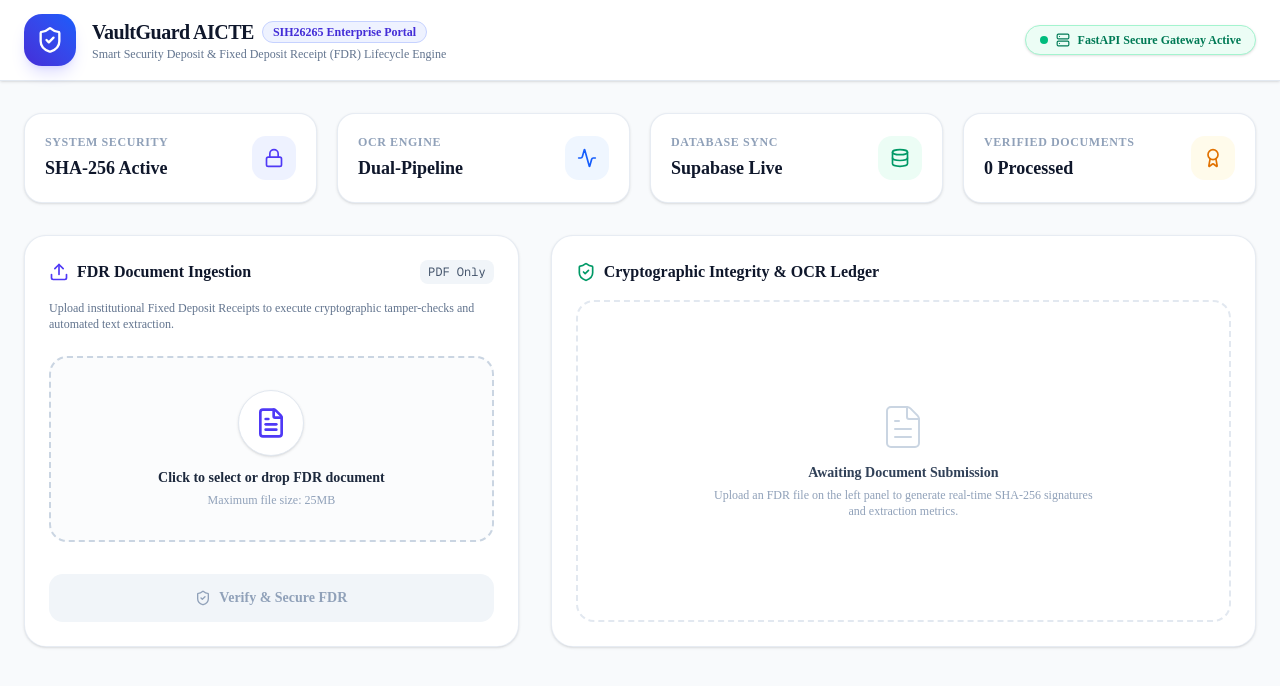
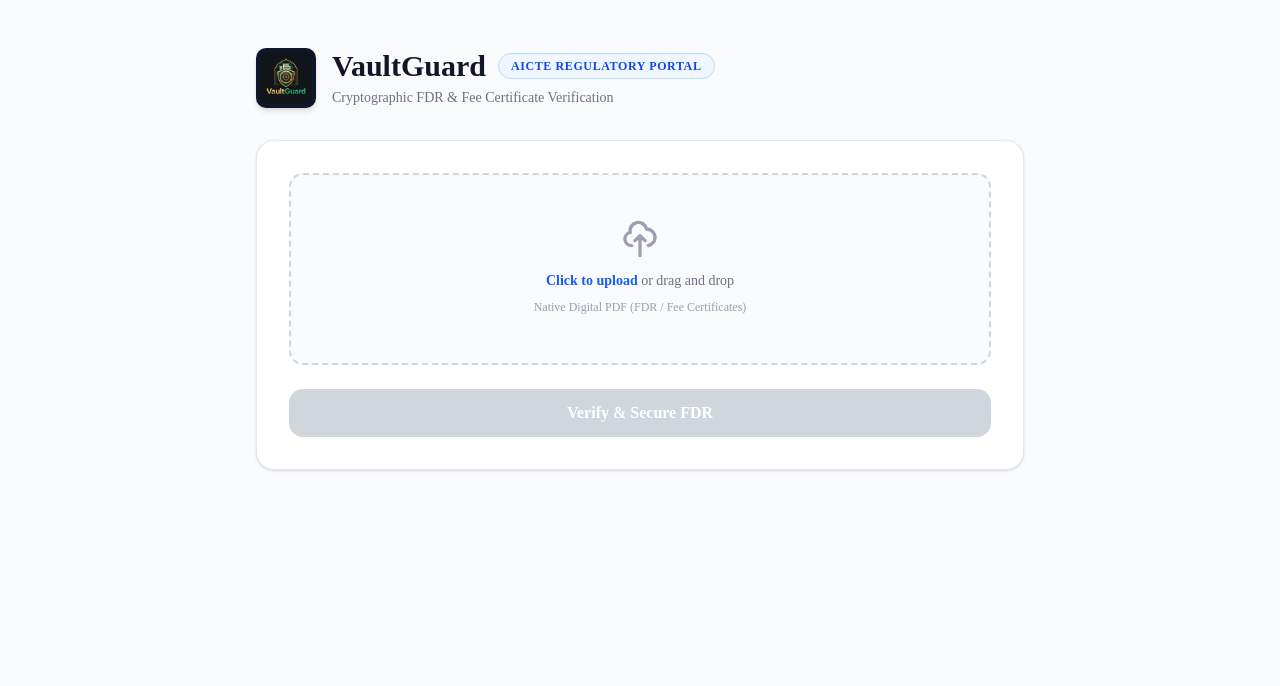
Before and after one commit to AryanRao10/vaultguard-sih26265, a Next.js app: page / in a window 1280 px wide. Shown: the top 686 px of the page. Built offline with nearby package versions, Linux system fonts and the light colour scheme.

Commit message:
Final SIH UI build with TS support, logo, and Scrutiny Form

```diff
--- a/app/page.tsx
+++ b/app/page.tsx
@@ -1,21 +1,20 @@
 "use client";
 
-import { useState } from "react";
-import { Upload, ShieldCheck, FileText, AlertTriangle, CheckCircle2, Server, Lock, Award, Activity, Database, RefreshCw } from "lucide-react";
+import { useState, ChangeEvent } from "react";
+import Image from "next/image";
 
-export default function VaultGuardPortal() {
+export default function Home() {
   const [file, setFile] = useState<File | null>(null);
-  const [loading, setLoading] = useState(false);
+  const [loading, setLoading] = useState<boolean>(false);
   const [result, setResult] = useState<any>(null);
   const [error, setError] = useState<string | null>(null);
-  const [history, setHistory] = useState<any[]>([]);
 
-  const handleFileChange = (e: React.ChangeEvent<HTMLInputElement>) => {
-    if (e.target.files && e.target.files[0]) {
+  const handleFileChange = (e: ChangeEvent<HTMLInputElement>) => {
+    if (e.target.files && e.target.files.length > 0) {
       setFile(e.target.files[0]);
+    }
     setResult(null);
     setError(null);
-    }
   };
 
   const handleUpload = async () => {
@@ -28,222 +27,197 @@
     formData.append("file", file);
 
     try {
-      const response = await fetch("http://localhost:8000/api/v1/upload-fdr", {
+      // Use your exact live Render backend URL
+      const API_URL = process.env.NEXT_PUBLIC_API_BASE_URL || "https://vaultguard-backend-ml0w.onrender.com";
+
+      const response = await fetch(`${API_URL}/api/v1/upload-fdr`, {
         method: "POST",
         body: formData,
       });
 
-      if (!response.ok) {
-        throw new Error("Failed to communicate with FastAPI backend security pipeline.");
+      const data = await response.json();
+
+      if (response.ok && data.status === "success") {
+        setResult(data);
+      } else {
+        setError(data.error || "Failed to process document.");
       }
-
-      const data = await response.json();
-      setResult(data);
-      setHistory((prev) => [data, ...prev]);
-    } catch (err: any) {
-      setError(err.message || "Connection failure with backend server.");
+    } catch (err) {
+      setError("Network error. Make sure the backend is running.");
     } finally {
       setLoading(false);
     }
   };
 
   return (
-    <main className="min-h-screen bg-slate-50 text-slate-900 font-sans selection:bg-indigo-600 selection:text-white pb-16">
-      {/* Top Institutional Header */}
-      <header className="bg-white border-b border-slate-200 sticky top-0 z-30 shadow-sm">
-        <div className="max-w-7xl mx-auto px-6 h-20 flex items-center justify-between">
-          <div className="flex items-center space-x-4">
-            <div className="bg-gradient-to-tr from-indigo-700 to-blue-600 p-3 rounded-2xl shadow-lg shadow-indigo-500/20 text-white">
-              <ShieldCheck className="w-7 h-7" />
-            </div>
+    <div className="min-h-screen bg-gray-50 text-gray-900 py-12 px-4 sm:px-6 lg:px-8 font-sans">
+      <div className="max-w-3xl mx-auto">
+
+        {/* --- BRANDING HEADER --- */}
+        <div className="flex items-center gap-4 mb-8">
+          <Image
+            src="/logo.png"
+            alt="VaultGuard Emblem"
+            width={60}
+            height={60}
+            className="rounded-lg object-contain bg-slate-900 p-1 shadow-md"
+            priority
+          />
           <div>
-              <div className="flex items-center gap-2">
-                <h1 className="text-xl font-extrabold tracking-tight text-slate-900">VaultGuard AICTE</h1>
-                <span className="bg-indigo-50 text-indigo-700 text-xs font-semibold px-2.5 py-0.5 rounded-full border border-indigo-200">
-                  SIH26265 Enterprise Portal
+            <h1 className="text-2xl sm:text-3xl font-extrabold text-gray-900 flex items-center gap-3">
+              VaultGuard
+              <span className="text-[10px] sm:text-xs bg-blue-50 text-blue-700 px-3 py-1 rounded-full font-bold border border-blue-200 uppercase tracking-wider">
+                AICTE Regulatory Portal
               </span>
-              </div>
-              <p className="text-xs text-slate-500 font-medium">Smart Security Deposit & Fixed Deposit Receipt (FDR) Lifecycle Engine</p>
+            </h1>
+            <p className="text-sm text-gray-500 mt-1">Cryptographic FDR & Fee Certificate Verification</p>
           </div>
         </div>
 
-          <div className="flex items-center space-x-4">
-            <div className="hidden md:flex items-center space-x-2 bg-emerald-50 border border-emerald-200 px-3.5 py-1.5 rounded-full text-xs font-semibold text-emerald-700 shadow-sm">
-              <span className="w-2 h-2 rounded-full bg-emerald-500 animate-ping"></span>
-              <Server className="w-3.5 h-3.5" />
-              <span>FastAPI Secure Gateway Active</span>
+        {/* --- UPLOAD SECTION --- */}
+        <div className="bg-white p-6 sm:p-8 rounded-2xl border border-gray-200 shadow-sm">
+          <div className="flex flex-col items-center justify-center w-full">
+            <label className="flex flex-col items-center justify-center w-full h-48 border-2 border-dashed border-gray-300 rounded-xl cursor-pointer bg-gray-50 hover:bg-gray-100 transition-colors">
+              <div className="flex flex-col items-center justify-center pt-5 pb-6">
+                <svg className="w-10 h-10 mb-3 text-gray-400" fill="none" stroke="currentColor" viewBox="0 0 24 24" xmlns="http://www.w3.org/2000/svg">
+                  <path strokeLinecap="round" strokeLinejoin="round" strokeWidth="2" d="M7 16a4 4 0 01-.88-7.903A5 5 0 1115.9 6L16 6a5 5 0 011 9.9M15 13l-3-3m0 0l-3 3m3-3v12"></path>
+                </svg>
+                <p className="mb-2 text-sm text-gray-500 font-medium">
+                  <span className="font-semibold text-blue-600">Click to upload</span> or drag and drop
+                </p>
+                <p className="text-xs text-gray-400">Native Digital PDF (FDR / Fee Certificates)</p>
+              </div>
+              <input type="file" className="hidden" accept=".pdf" onChange={handleFileChange} />
+            </label>
+          </div>
+
+          {file && (
+            <div className="mt-4 p-3 bg-blue-50 text-blue-700 text-sm font-medium rounded-lg flex justify-between items-center border border-blue-100">
+              <span>Selected: {file.name}</span>
+            </div>
+          )}
+
+          <button
+            onClick={handleUpload}
+            disabled={!file || loading}
+            className={`mt-6 w-full py-3 px-4 text-white font-bold rounded-xl transition-all shadow-md ${
+              !file || loading ? "bg-gray-300 cursor-not-allowed shadow-none" : "bg-slate-900 hover:bg-slate-800 hover:shadow-lg"
+            }`}
+          >
+            {loading ? "Verifying & Securing..." : "Verify & Secure FDR"}
+          </button>
+
+          {error && (
+            <div className="mt-4 p-4 text-sm text-red-700 bg-red-50 rounded-lg border border-red-200">
+              {error}
+            </div>
+          )}
+        </div>
+
+        {/* --- PAYOFF SCREEN: STRUCTURED FORM --- */}
+        {result && result.structured_data && (
+          <div className="mt-8 bg-white p-6 sm:p-8 rounded-2xl border border-gray-200 shadow-sm animate-fade-in-up">
+
+            {/* Hash & Confidence Score Header */}
+            <div className="flex flex-col sm:flex-row sm:justify-between sm:items-start mb-6 border-b border-gray-100 pb-5 gap-4">
+              <div>
+                <h3 className="text-lg font-extrabold text-gray-900">Automated Data Scrutiny</h3>
+                <div className="mt-2 text-[10px] sm:text-xs font-mono text-gray-500 bg-gray-100 p-2 rounded border border-gray-200 break-all">
+                  <span className="font-bold text-gray-700 uppercase mr-2">SHA-256 Hash:</span>
+                  {result.hash}
                 </div>
               </div>
-        </div>
-      </header>
-
-      {/* Main Content Area */}
-      <div className="max-w-7xl mx-auto px-6 mt-8 space-y-8">
-
-        {/* Metric Grid Cards */}
-        <div className="grid grid-cols-1 md:grid-cols-4 gap-5">
-          <div className="bg-white p-5 rounded-2xl border border-slate-200/80 shadow-sm flex items-center justify-between">
-            <div>
-              <p className="text-xs font-semibold text-slate-400 uppercase tracking-wider">System Security</p>
-              <h3 className="text-lg font-bold text-slate-900 mt-1">SHA-256 Active</h3>
-            </div>
-            <div className="bg-indigo-50 p-3 rounded-xl text-indigo-600">
-              <Lock className="w-5 h-5" />
+              <div className={`flex flex-col items-center justify-center px-4 py-2 rounded-lg border-2 ${
+                result.confidence_score === 100
+                  ? 'bg-green-50 text-green-700 border-green-200'
+                  : 'bg-red-50 text-red-700 border-red-200'
+              }`}>
+                <span className="text-[10px] font-bold uppercase tracking-wider">Confidence</span>
+                <span className="text-xl font-black">{result.confidence_score}%</span>
               </div>
             </div>
 
-          <div className="bg-white p-5 rounded-2xl border border-slate-200/80 shadow-sm flex items-center justify-between">
+            {/* Structured Form Grid */}
+            <div className="grid grid-cols-1 md:grid-cols-2 gap-5">
+              {/* Bank Name */}
               <div>
-              <p className="text-xs font-semibold text-slate-400 uppercase tracking-wider">OCR Engine</p>
-              <h3 className="text-lg font-bold text-slate-900 mt-1">Dual-Pipeline</h3>
-            </div>
-            <div className="bg-blue-50 p-3 rounded-xl text-blue-600">
-              <Activity className="w-5 h-5" />
-            </div>
+                <label className="block text-[11px] font-bold text-gray-500 uppercase tracking-wider">Issuing Bank</label>
+                <input
+                  type="text"
+                  readOnly
+                  value={result.structured_data['Bank Name'] || 'NOT DETECTED'}
+                  className={`mt-1.5 w-full p-2.5 border rounded-lg text-sm font-medium outline-none ${
+                    !result.structured_data['Bank Name']
+                      ? 'border-red-300 text-red-600 bg-red-50'
+                      : 'border-gray-200 text-gray-900 bg-gray-50'
+                  }`}
+                />
               </div>
 
-          <div className="bg-white p-5 rounded-2xl border border-slate-200/80 shadow-sm flex items-center justify-between">
+              {/* FDR Number */}
               <div>
-              <p className="text-xs font-semibold text-slate-400 uppercase tracking-wider">Database Sync</p>
-              <h3 className="text-lg font-bold text-slate-900 mt-1">Supabase Live</h3>
-            </div>
-            <div className="bg-emerald-50 p-3 rounded-xl text-emerald-600">
-              <Database className="w-5 h-5" />
-            </div>
+                <label className="block text-[11px] font-bold text-gray-500 uppercase tracking-wider">FDR Account Number</label>
+                <input
+                  type="text"
+                  readOnly
+                  value={result.structured_data['FDR Number'] || 'NOT DETECTED'}
+                  className={`mt-1.5 w-full p-2.5 border rounded-lg text-sm font-medium outline-none ${
+                    !result.structured_data['FDR Number']
+                      ? 'border-red-300 text-red-600 bg-red-50'
+                      : 'border-gray-200 text-gray-900 bg-gray-50'
+                  }`}
+                />
               </div>
 
-          <div className="bg-white p-5 rounded-2xl border border-slate-200/80 shadow-sm flex items-center justify-between">
+              {/* Amount */}
               <div>
-              <p className="text-xs font-semibold text-slate-400 uppercase tracking-wider">Verified Documents</p>
-              <h3 className="text-lg font-bold text-slate-900 mt-1">{history.length} Processed</h3>
+                <label className="block text-[11px] font-bold text-gray-500 uppercase tracking-wider">Principal Amount</label>
+                <input
+                  type="text"
+                  readOnly
+                  value={result.structured_data['Amount'] ? `₹ ${result.structured_data['Amount']}` : 'NOT DETECTED'}
+                  className={`mt-1.5 w-full p-2.5 border rounded-lg text-sm font-bold outline-none ${
+                    !result.structured_data['Amount']
+                      ? 'border-red-300 text-red-600 bg-red-50'
+                      : 'border-green-300 text-green-800 bg-green-50'
+                  }`}
+                />
               </div>
-            <div className="bg-amber-50 p-3 rounded-xl text-amber-600">
-              <Award className="w-5 h-5" />
+
+              {/* Dates Container */}
+              <div className="grid grid-cols-2 gap-3">
+                <div>
+                  <label className="block text-[11px] font-bold text-gray-500 uppercase tracking-wider">Issue Date</label>
+                  <input
+                    type="text"
+                    readOnly
+                    value={result.structured_data['Issue Date'] || 'NOT DETECTED'}
+                    className={`mt-1.5 w-full p-2.5 border rounded-lg text-sm font-medium outline-none ${
+                      !result.structured_data['Issue Date']
+                        ? 'border-red-300 text-red-600 bg-red-50'
+                        : 'border-gray-200 text-gray-900 bg-gray-50'
+                    }`}
+                  />
+                </div>
+                <div>
+                  <label className="block text-[11px] font-bold text-gray-500 uppercase tracking-wider">Maturity Date</label>
+                  <input
+                    type="text"
+                    readOnly
+                    value={result.structured_data['Maturity Date'] || 'NOT DETECTED'}
+                    className={`mt-1.5 w-full p-2.5 border rounded-lg text-sm font-medium outline-none ${
+                      !result.structured_data['Maturity Date']
+                        ? 'border-red-300 text-red-600 bg-red-50'
+                        : 'border-gray-200 text-gray-900 bg-gray-50'
+                    }`}
+                  />
                 </div>
               </div>
             </div>
 
-        {/* Core Workspace Grid */}
-        <div className="grid grid-cols-1 lg:grid-cols-12 gap-8">
-
-          {/* Left Panel: Document Uploader */}
-          <div className="lg:col-span-5 bg-white border border-slate-200/80 rounded-3xl p-6 shadow-sm flex flex-col justify-between">
-            <div>
-              <div className="flex items-center justify-between mb-4">
-                <h2 className="text-base font-bold text-slate-900 flex items-center gap-2">
-                  <Upload className="w-5 h-5 text-indigo-600" /> FDR Document Ingestion
-                </h2>
-                <span className="text-xs bg-slate-100 text-slate-600 px-2 py-1 rounded-md font-mono">PDF Only</span>
-              </div>
-              <p className="text-xs text-slate-500 mb-6">
-                Upload institutional Fixed Deposit Receipts to execute cryptographic tamper-checks and automated text extraction.
-              </p>
-
-              <label className="border-2 border-dashed border-slate-300 hover:border-indigo-600 rounded-2xl p-8 flex flex-col items-center justify-center cursor-pointer bg-slate-50/50 hover:bg-indigo-50/30 transition-all text-center group">
-                <div className="bg-white p-4 rounded-full shadow-sm border border-slate-200 group-hover:scale-105 transition-transform mb-3">
-                  <FileText className="w-8 h-8 text-indigo-600" />
-                </div>
-                <span className="text-sm font-semibold text-slate-800">
-                  {file ? file.name : "Click to select or drop FDR document"}
-                </span>
-                <span className="text-xs text-slate-400 mt-1">Maximum file size: 25MB</span>
-                <input type="file" accept=".pdf" onChange={handleFileChange} className="hidden" />
-              </label>
-            </div>
-
-            <button
-              onClick={handleUpload}
-              disabled={!file || loading}
-              className={`mt-8 w-full py-3.5 rounded-xl font-semibold text-sm transition-all shadow-lg flex items-center justify-center gap-2 ${
-                !file || loading
-                  ? "bg-slate-100 text-slate-400 cursor-not-allowed shadow-none"
-                  : "bg-indigo-600 hover:bg-indigo-700 text-white shadow-indigo-600/25 cursor-pointer"
-              }`}
-            >
-              {loading ? (
-                <>
-                  <RefreshCw className="w-4 h-4 animate-spin" />
-                  <span>Executing Security Pipeline...</span>
-                </>
-              ) : (
-                <>
-                  <ShieldCheck className="w-4 h-4" />
-                  <span>Verify & Secure FDR</span>
-                </>
-              )}
-            </button>
-          </div>
-
-          {/* Right Panel: Analysis & Cryptographic Proof */}
-          <div className="lg:col-span-7 bg-white border border-slate-200/80 rounded-3xl p-6 shadow-sm flex flex-col">
-            <h2 className="text-base font-bold text-slate-900 mb-4 flex items-center gap-2">
-              <ShieldCheck className="w-5 h-5 text-emerald-600" /> Cryptographic Integrity & OCR Ledger
-            </h2>
-
-            {error && (
-              <div className="bg-red-50 border border-red-200 text-red-700 p-4 rounded-2xl text-sm flex items-center gap-3">
-                <AlertTriangle className="w-5 h-5 flex-shrink-0 text-red-500" />
-                <span>{error}</span>
-              </div>
-            )}
-
-            {!result && !error && !loading && (
-              <div className="flex-1 border-2 border-dashed border-slate-200 rounded-2xl flex flex-col items-center justify-center text-center p-12 text-slate-400">
-                <FileText className="w-12 h-12 mb-3 stroke-1 text-slate-300" />
-                <p className="text-sm font-semibold text-slate-700">Awaiting Document Submission</p>
-                <p className="text-xs text-slate-400 mt-1 max-w-sm">Upload an FDR file on the left panel to generate real-time SHA-256 signatures and extraction metrics.</p>
-              </div>
-            )}
-
-            {loading && (
-              <div className="flex-1 flex flex-col items-center justify-center text-center p-12 text-slate-500">
-                <div className="w-10 h-10 border-4 border-indigo-600 border-t-transparent rounded-full animate-spin mb-4"></div>
-                <p className="text-sm font-semibold text-slate-800">Processing Dual-Pipeline OCR & Hash Generation...</p>
-                <p className="text-xs text-slate-400 mt-1">Verifying structural integrity against AICTE compliance standards.</p>
-              </div>
-            )}
-
-            {result && !loading && (
-              <div className="space-y-5">
-                <div className="bg-slate-50 border border-slate-200/80 p-5 rounded-2xl space-y-4">
-                  <div className="flex justify-between items-center text-xs border-b border-slate-200 pb-3">
-                    <span className="text-slate-500 font-medium">Verification Status</span>
-                    <span className="flex items-center gap-1.5 text-emerald-700 bg-emerald-50 border border-emerald-200 px-3 py-1 rounded-full font-semibold">
-                      <CheckCircle2 className="w-4 h-4 text-emerald-600" /> Verified & Tamper-Evident
-                    </span>
-                  </div>
-
-                  <div className="grid grid-cols-2 gap-4">
-                    <div className="bg-white p-3.5 rounded-xl border border-slate-200/60">
-                      <span className="text-xs text-slate-400 block mb-1 font-medium">Extraction Engine</span>
-                      <span className="font-semibold text-slate-800 text-xs">{result.extraction_method}</span>
-                    </div>
-                    <div className="bg-white p-3.5 rounded-xl border border-slate-200/60">
-                      <span className="text-xs text-slate-400 block mb-1 font-medium">Confidence Score</span>
-                      <span className="font-bold text-emerald-600 text-sm">{result.confidence_score}%</span>
-                    </div>
-                  </div>
-
-                  <div>
-                    <span className="text-xs text-slate-500 block mb-1.5 font-semibold">SHA-256 Cryptographic Fingerprint</span>
-                    <div className="bg-slate-900 text-emerald-400 p-3 rounded-xl font-mono text-xs break-all shadow-inner border border-slate-800">
-                      {result.document_hash}
-                    </div>
-                  </div>
-                </div>
-
-                <div>
-                  <span className="text-xs text-slate-500 block mb-1.5 font-semibold">Extracted Text Preview</span>
-                  <div className="bg-slate-50 border border-slate-200 p-4 rounded-xl text-xs text-slate-700 font-mono max-h-40 overflow-y-auto leading-relaxed">
-                    {result.raw_text_preview}
-                  </div>
-                </div>
           </div>
         )}
       </div>
-
     </div>
-      </div>
-    </main>
   );
 }
```
Also changed, not shown: public/logo.png (added). Lines whose indentation alone changed are shown as unchanged.
